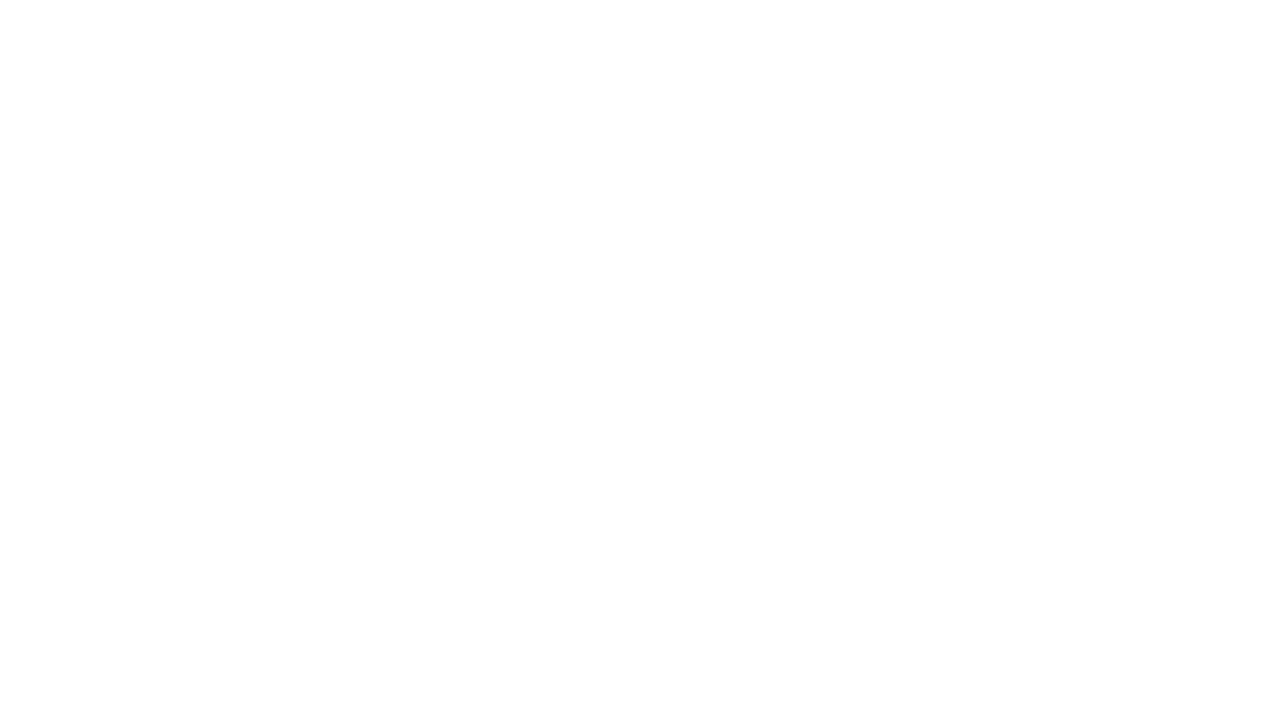
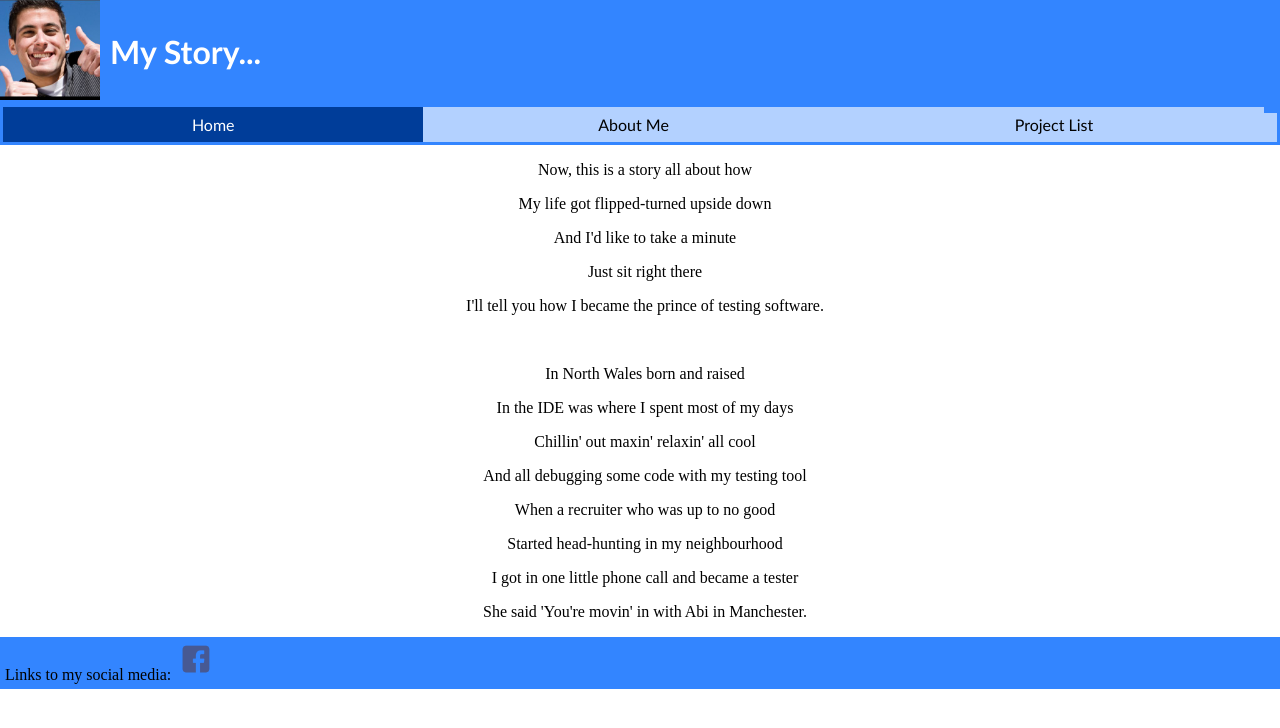
Before and after one commit to Frownigami1/Frownigami1.github.io, a plain HTML site: page index.html in a window 1280 px wide. Drawn offline with Linux system fonts and the light colour scheme.

Commit message:
My website

```diff
--- a/index.html
+++ b/index.html
@@ -1,4 +1,47 @@
 <!DOCTYPE html>
 <html>
 
+<head>
+	<meta charset="ISO-8859-1">
+	<link href="stylesheet.css" rel="stylesheet" type="text/css">
+	<title>Home</title>
+</head>
+
+<body>
+	<header>
+		<div id="div_head">
+			<a class="me" href="about_me.html"><img src="supercool.jpg" height="100" width="100"></a>
+			<h1>My Story...</h1>
+		</div>
+
+		<ul>
+			<li><a class="active" href="index.html">Home</a></li>
+			<li><a href="about_me.html">About Me</a></li>
+			<li><a href="project_list.html">Project List</a></li>
+		<ul>
+	</header>
+
+	<div>
+		<p>Now, this is a story all about how</p>
+		<p>My life got flipped-turned upside down</p>
+		<p>And I'd like to take a minute</p>
+		<p>Just sit right there</p>
+		<p>I'll tell you how I became the prince of testing software.</p>
+		<br>
+		<p>In North Wales born and raised</p>
+		<p>In the IDE was where I spent most of my days</p>
+		<p>Chillin' out maxin' relaxin' all cool</p>
+		<p>And all debugging some code with my testing tool</p>
+		<p>When a recruiter who was up to no good</p>
+		<p>Started head-hunting in my neighbourhood</p>
+		<p>I got in one little phone call and became a tester</p>
+		<p>She said 'You're movin' in with Abi in Manchester.</p>
+	</div>
+
+	<footer>
+		<p1>Links to my social media:</p1>
+		<a href="https://en-gb.facebook.com/"><img src="facebook.png" height="42" width="42"></a>
+	</footer>
+</body>
+
 </html>
--- /dev/null
+++ b/stylesheet.css
@@ -0,0 +1,106 @@
+body {
+	padding: 0px;
+	margin: 0px;
+}
+
+header {
+	background: #3385ff;
+	padding: 0px;
+	margin: 0px;
+}
+
+#div_head {
+	padding: 0px;
+	margin: 0px;
+	height: 104px;
+}
+
+.me {
+	float: left;
+	border: none;
+}
+
+h1 {
+	float: left;
+	color: #ffffff;
+	margin: 0px;
+	margin-top: 25px;
+	padding-left: 10px;
+	padding-top: 7px;
+	padding-bottom: 7px;
+	font-family: "Trebuchet MS";
+}
+
+ul {
+	list-style-type: none;
+    margin: 0px;
+    padding: 0px;
+    overflow: hidden;
+    border: 3px solid #3385ff;
+    background-color: #b3d1ff;
+}
+
+li {
+    float: left;
+	width: 33%;
+	border-left: none;
+	border-right: none;
+}
+
+li a {
+    display: block;
+    color: #000;
+    padding: 8px 16px;
+    text-decoration: none;
+	text-align: center;
+	border-left: none;
+	border-right: none;
+	font-family: "Trebuchet MS";
+}
+
+li a.active {
+    background-color: #003d99;
+    color: white;
+	border-left: none;
+	border-right: none;
+}
+
+li a:hover:not(.active) {
+    background-color: #66a3ff;
+    color: white;
+}
+
+div {
+	margin-left: 10px;
+}
+
+p {
+	text-align: center;
+}
+
+.about {
+	text-align: left;
+}
+
+table {
+	display: inline;
+	margin: 5px;
+	border-collapse: collapse;
+}
+
+th {
+	font-style: italic;
+}
+
+th, td {
+	padding: 10px;
+	border: 1px solid black;
+}
+
+footer {
+	background: #3385ff;
+	padding: 5px;
+	padding-top: 1px;
+	margin: 0px;
+	margin-top: 15px;
+}
```
Also changed, not shown: about_me.html (added, +73 -0 lines), project_list.html (added, +47 -0 lines), cv1.png (added), cv2.png (added), facebook.png (added), supercool.jpg (added).
